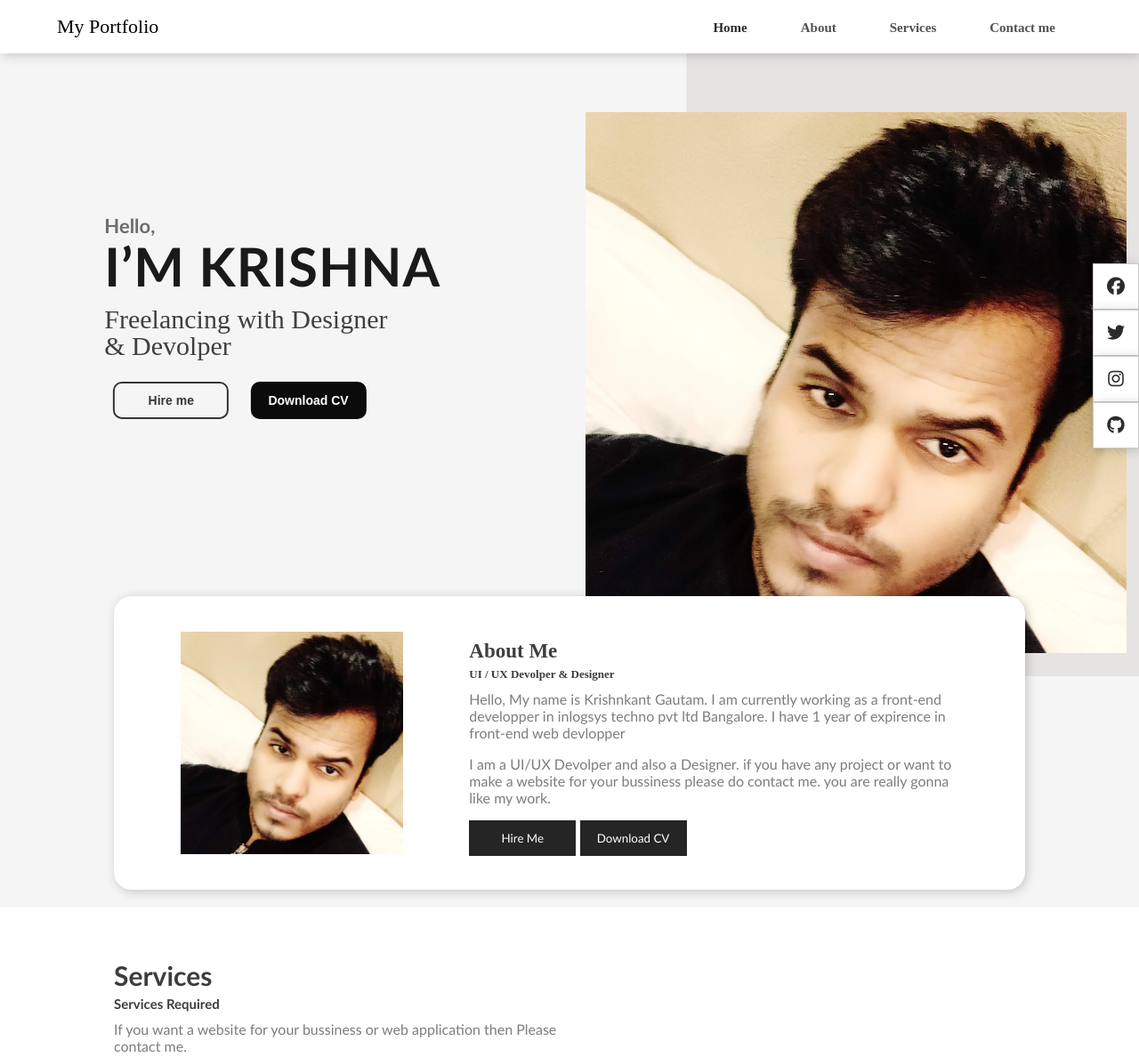
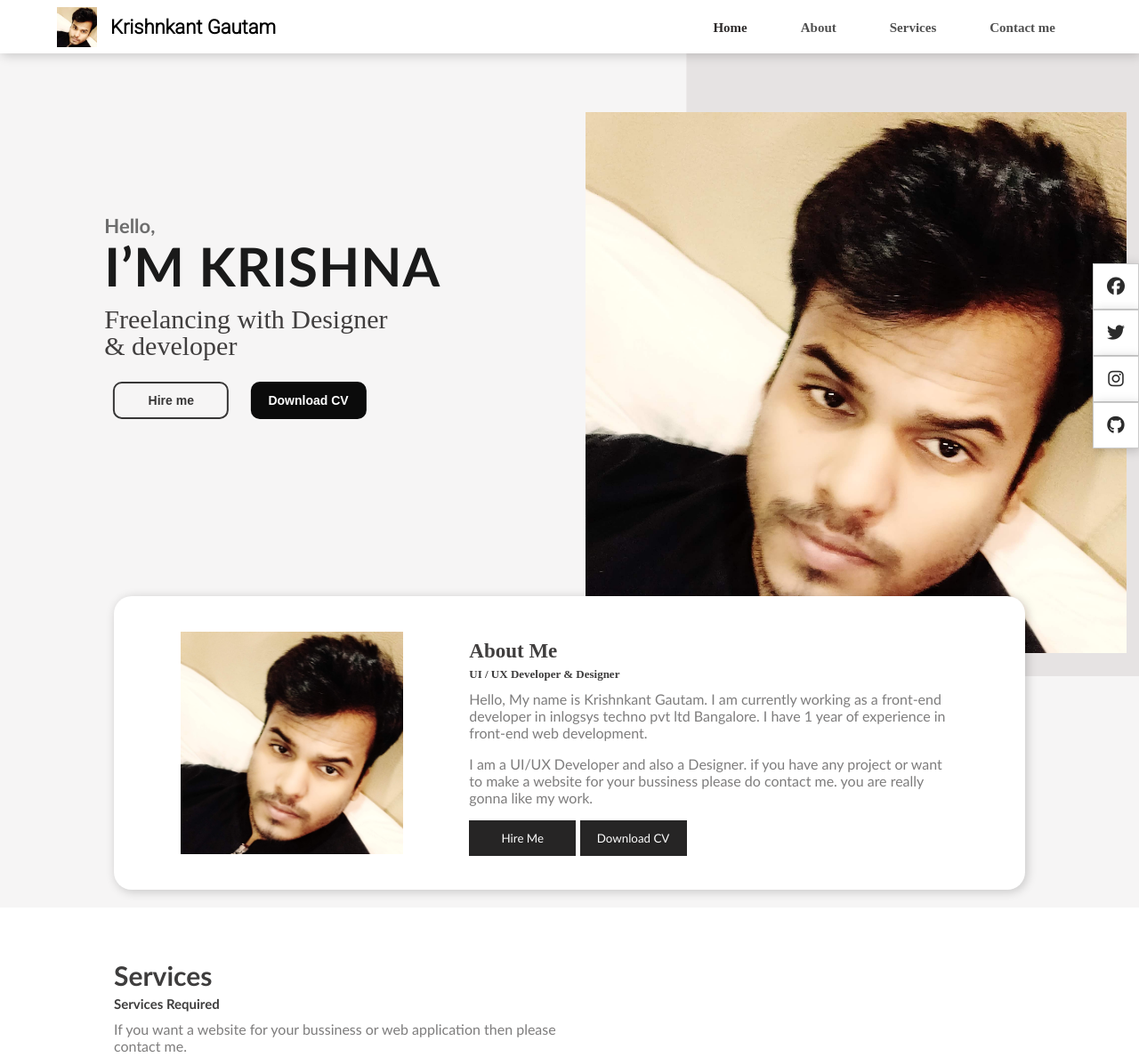
Before and after one commit to krishna1212031/krishna1212031.github.io, a plain HTML site: page index.html in a window 1280 px wide. Shown: the top 1188 px of the page at 89% size. Drawn offline with Linux system fonts and the light colour scheme.

Commit message:
spell correction fav icon navigation position fixed

```diff
--- a/index.html
+++ b/index.html
@@ -5,7 +5,10 @@
     <meta http-equiv="X-UA-Compatible" content="IE=edge">
     <meta name="viewport" content="width=device-width, initial-scale=1.0">
     <title>Krishnkant Gautam</title>
+    <link rel="shortcut icon" type="image/jpg" href="images/IMG_20190208_213305_915.jpg"/>
     <link href='https://fonts.googleapis.com/css?family=Poppins' rel='stylesheet'>
+    <link rel="preconnect" href="https://fonts.gstatic.com">
+    <link href="https://fonts.googleapis.com/css2?family=Roboto:wght@300&display=swap" rel="stylesheet">
     <script src="https://kit.fontawesome.com/c8e4d183c2.js" crossorigin="anonymous"></script>
     <link rel="stylesheet" href="styles.css">
 
@@ -14,7 +17,10 @@
     <section id="home">
         <nav>
             <!-- logo -->
-            <a herf="#" class="logo">My Portfolio</a>
+            <div class="profile">
+                <img src="images/IMG_20190208_213305_915.jpg">
+                <a herf="https://krishna1212031.github.io/#contact-me" class="logo">Krishnkant Gautam</a>
+            </div>
             <!-- menu -->
             <ul>
                 <li><a href="#home" class="active">Home </a></li>
@@ -22,14 +28,12 @@
                 <li><a href="#services">Services</a></li>
                 <li><a href="#contact-me">Contact me</a></li>
             </ul>
-            <!-- bars -->
-            <div class="toggle"></div>
         </nav>
         <!--text----------------------->
 		<div id ="about" class="text-container">
 			<p>Hello,</p>
 		    <p>I&#8217;M KRISHNA</p>
-			<p>Freelancing with Designer <br>& Devolper</p>
+			<p>Freelancing with Designer <br>& developer</p>
 			<button class="hire-btn">Hire me</button>
 			<button class="down-cv">Download CV</button>
 		</div>
@@ -42,9 +46,9 @@
     <!--About text-->
     <div class="about-text">
         <p>About Me</p>
-        <p>UI / UX Devolper & Designer</p>
-        <p>Hello, My name is Krishnkant Gautam. I am currently working as a front-end developper in inlogsys techno pvt ltd Bangalore. I have 1 year of expirence in front-end web devlopper</p>
-        <p>I am a UI/UX Devolper and also a Designer. if you have any project or want to make a website for your bussiness please do contact me. you are really gonna like my work.</p>
+        <p>UI / UX Developer & Designer</p>
+        <p>Hello, My name is Krishnkant Gautam. I am currently working as a front-end developer in inlogsys techno pvt ltd Bangalore. I have 1 year of experience in front-end web development.</p>
+        <p>I am a UI/UX Developer and also a Designer. if you have any project or want to make a website for your bussiness please do contact me. you are really gonna like my work.</p>
         <button>Hire Me</button>
         <button>Download CV</button>
     </div>
@@ -55,26 +59,26 @@
     <div class="services-text">
         <p>Services</p>
         <p>Services Required</p>
-        <p>If you want a website for your bussiness or web application then Please contact me.</p>
+        <p>If you want a website for your bussiness or web application then please contact me.</p>
     </div>
     <!--box container-->
     <div class = "box-container">
         <div class="box-1">
             <span>1</span><br>
             <p class="heading">Web Designing</p>
-            <p>If you want a website for your bussiness or web application then Please contact me.</p>
+            <p>If you want a website for your bussiness or web application then please contact me.</p>
             <button>Read more</button>
         </div>
         <div class="box-2">
             <span>2</span><br>
             <p class="heading">Web Devolpment</p>
-            <p>If you want a website for your bussiness or web application then Please contact me.</p>
+            <p>If you want a website for your bussiness or web application then please contact me.</p>
             <button>Read more</button>
         </div>
         <div class="box-3">
             <span>3</span><br>
             <p class="heading">Web Application</p>
-            <p>If you want a website for your bussiness or web application then Please contact me.</p>
+            <p>If you want a website for your bussiness or web application then please contact me.</p>
             <button>Read more</button>
         </div>
     </div>
--- a/styles.css
+++ b/styles.css
@@ -35,6 +35,23 @@ nav {
   background-color: #ffffff;
   box-shadow: 2px 2px 12px rgba(0, 0, 0, 0.2);
   padding: 0px 5%;
+  position: fixed;
+  left: 0px;
+  top: 0px;
+  right: 0px;
+  z-index: 1;
+}
+
+.profile{
+  display:flex;
+  justify-content: center;
+  align-items: center;
+}
+
+nav img{
+  width : 45px;
+  height: 45px;
+  margin-right: 15px;
 }
 
 nav ul {
@@ -49,14 +66,12 @@ nav ul li a {
   font-weight: 600;
 }
 
-.toggle {
-  display: none;
-}
 
 .logo {
-  font-family: RoadTest;
+  font-family:Roboto;
   color: #000000;
   font-size: 22px;
+  font-weight: bold;
 }
 
 .active {
```
